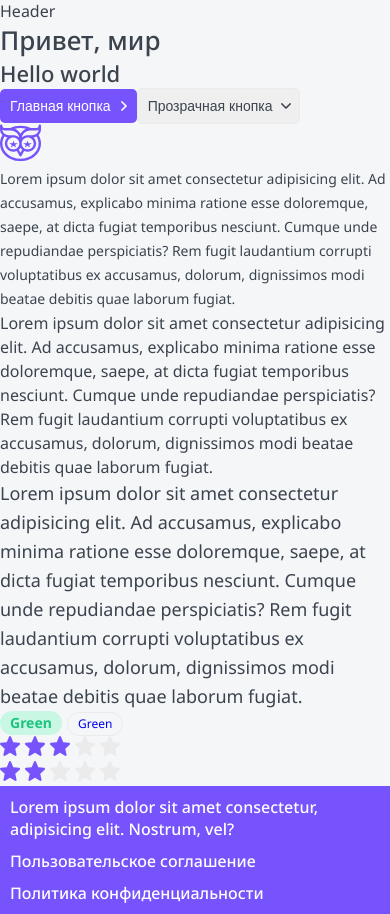
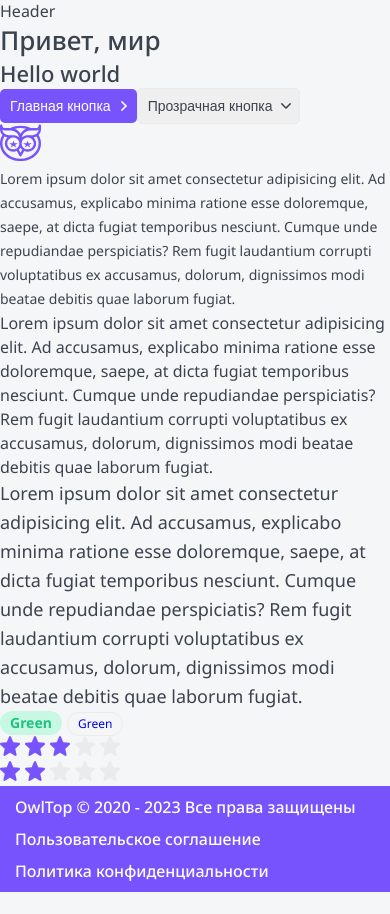
Before and after one commit to SergeiAmpilov/next-udemy, a Next.js app: page / in a window 390 px wide. After the commit the page ends 892 px from the top, so only its background shows below. Built offline with nearby package versions, Linux system fonts and the light colour scheme.

Commit message:
refactor

```diff
--- a/app/layout.module.css
+++ b/app/layout.module.css
@@ -7,6 +7,7 @@
 	display: grid;
 	grid-template-columns: auto 230px minmax(320px, 1200px) auto;
 	grid-template-rows: auto 1fr auto;
+	gap: 0 30px;
 	min-height: 100vh;
 	grid-template-areas:
 		". header header ."
@@ -25,20 +26,7 @@
 }
 
 .footer {
-	padding: 25px;
 	grid-area: footer;
-
-	color: var(--white);
-	background-color: var(--primary);
-
-	font-size: 16px;
-	font-style: normal;
-	font-weight: 500;
-	line-height: normal;
-
-	display: grid;
-	grid-template-columns: 3fr 1fr 1fr;
-	gap: 20px;
 }
 
 .body {
--- a/components/Footer/footer.module.css
+++ b/components/Footer/footer.module.css
@@ -3,3 +3,28 @@
   color: var(--white);
   text-decoration: none;
 }
+
+
+.footer {
+	padding: 25px 30px;
+
+	color: var(--white);
+	background-color: var(--primary);
+
+	font-size: 16px;
+	font-style: normal;
+	font-weight: 500;
+	line-height: normal;
+
+	display: grid;
+	grid-template-columns: 1fr auto auto;
+	gap: 20px;
+}
+
+@media (max-width: 765px) {
+  .footer {
+		padding: 10px 15px;
+		gap: 10px;
+		grid-template-columns: 1fr;
+	}
+}
--- a/components/Footer/footer.tsx
+++ b/components/Footer/footer.tsx
@@ -1,13 +1,17 @@
 import { FooterProps } from "./footer.props";
-import styles from './footer.module.css'
+import styles from './footer.module.css';
+import cn from 'classnames';
 
 
-export default function Footer({ children, ...props }: FooterProps): JSX.Element {
+export default function Footer({ className, children, ...props }: FooterProps): JSX.Element {
   return (
     <footer
+      className={cn(className, styles.footer)}
       {...props}
     >
-      <span>Lorem ipsum dolor sit amet consectetur, adipisicing elit. Nostrum, vel?</span>
+      <span>
+        OwlTop © 2020 - {new Date().getFullYear()} Все права защищены
+      </span>
       <a href="#" className={styles.footerlink}>Пользовательское соглашение</a>
       <a href="#" className={styles.footerlink}>Политика конфиденциальности</a>
     </footer>
```
